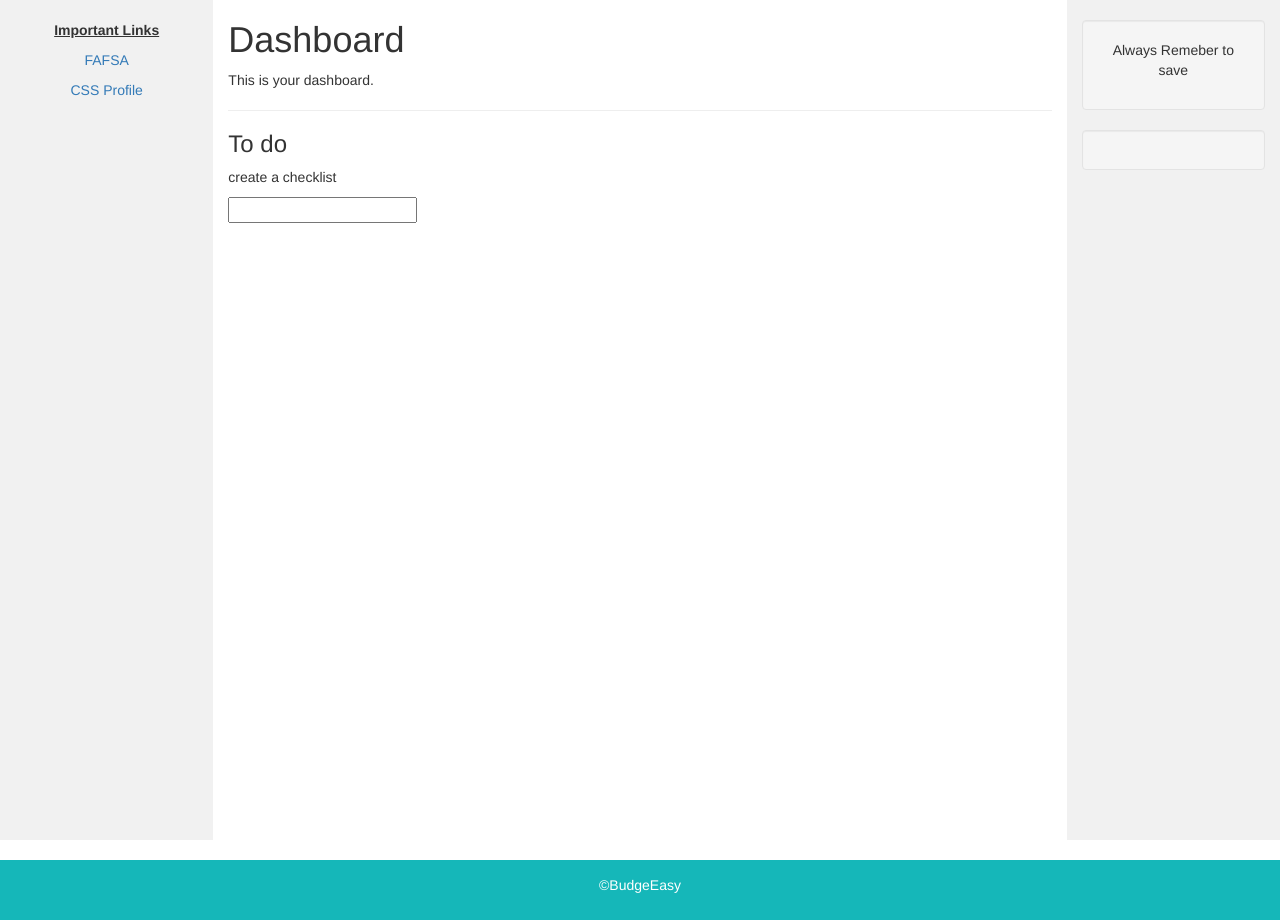
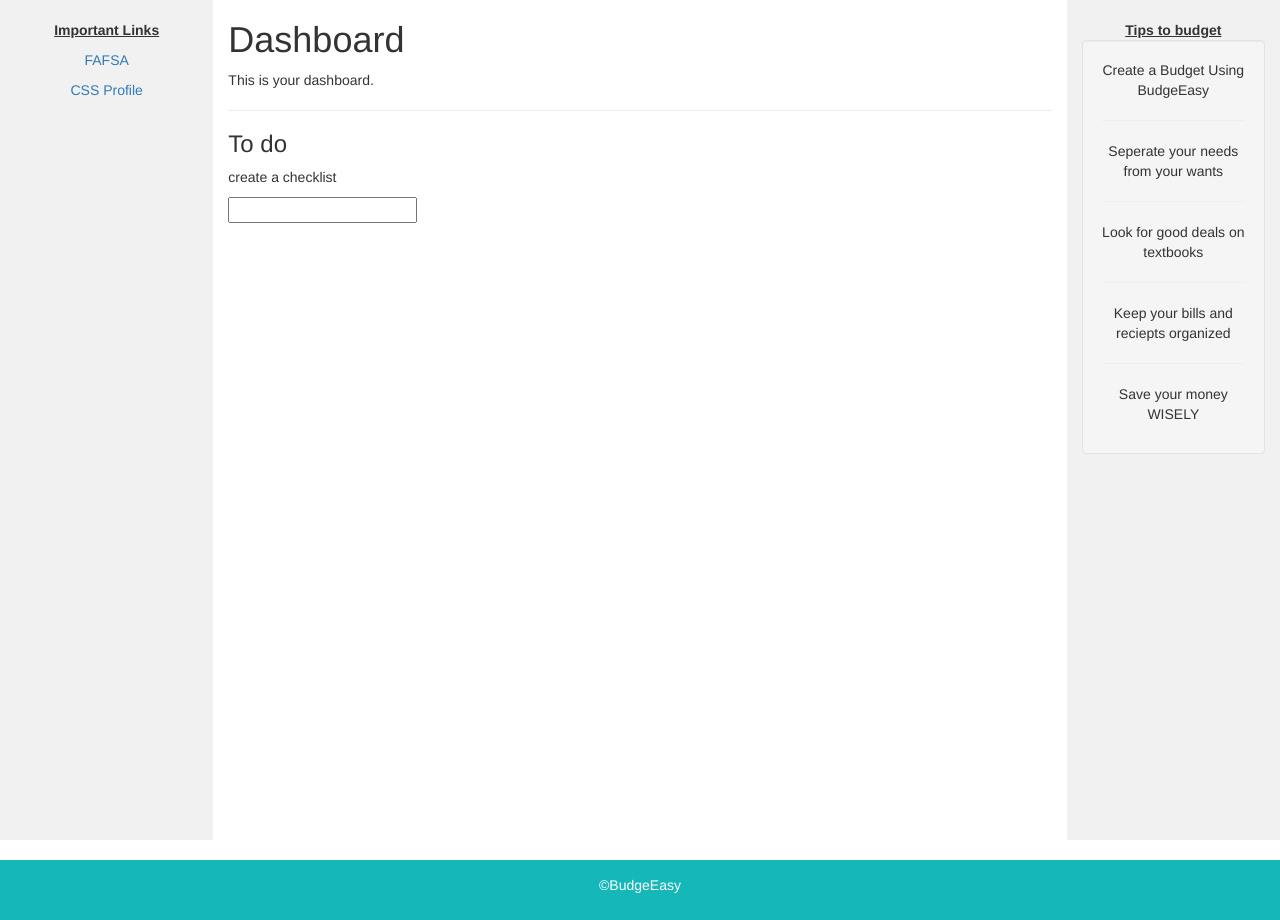
Before and after one commit to cyu6/acm-budgeting-app, a Python web app: template templates/home.html in a window 1280 px wide. Shown: the part 52-972 px from the top of the page. Run offline with Jinja, Linux system fonts and the light colour scheme; the template is opened without the code that fills it, so the values that code supplies are empty; some libraries are stand-ins or nearby versions.

Commit message:
made a tips section

```diff
--- a/templates/budget.html
+++ b/templates/budget.html
@@ -8,8 +8,11 @@
 <body>
   <h1 class="header">Budget</h1>
 <br> <br>
+ <center>
   <h2>Fill this form out to create your budget!</h2>
-  <p>Note: Put "0" if not applicable</p>
+
+  <p id="warning">Note: Put "0" if not applicable</p>
+  </center>
   <form method = "post">
   <div class= "parent">
     <div id="total">
--- a/templates/home.html
+++ b/templates/home.html
@@ -45,6 +45,9 @@
       margin-top: -19.1px;
       height:50px;
       width:50px;
+    }
+    #horizontalLine{
+      color: black;
     }
   </style>
 </head>
@@ -95,11 +98,22 @@
 
     </div>
     <div class="col-sm-2 sidenav">
+      <b> <u>Tips to budget</u></b>
       <div class="well">
-      <p>Always Remeber to save</p>
-      </div>
-      <div class="well">
-        <!-- <p>ADS</p> -->
+      <p>Create a Budget Using BudgeEasy</p>
+      <hr>
+        <p> Seperate your needs from your wants</p>
+      </hr>
+      <hr>
+        <p> Look for good deals on textbooks</p>
+        <hr>
+        <p> Keep your bills and reciepts organized</p>
+          <hr>
+          <p>Save your money WISELY</p>
+
+
+
+
       </div>
     </div>
   </div>
```
Also changed, not shown: static/css/styleBudgetPage.css (+6 -4 lines).
